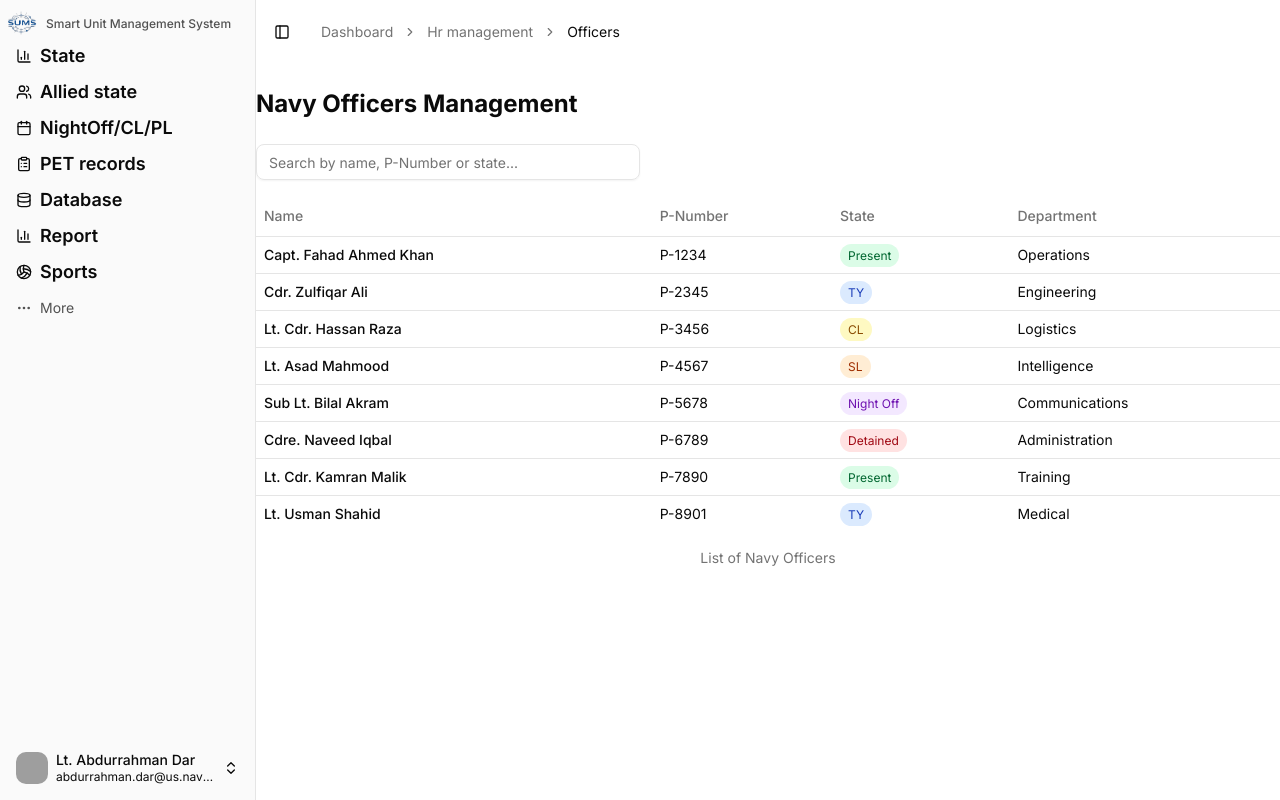
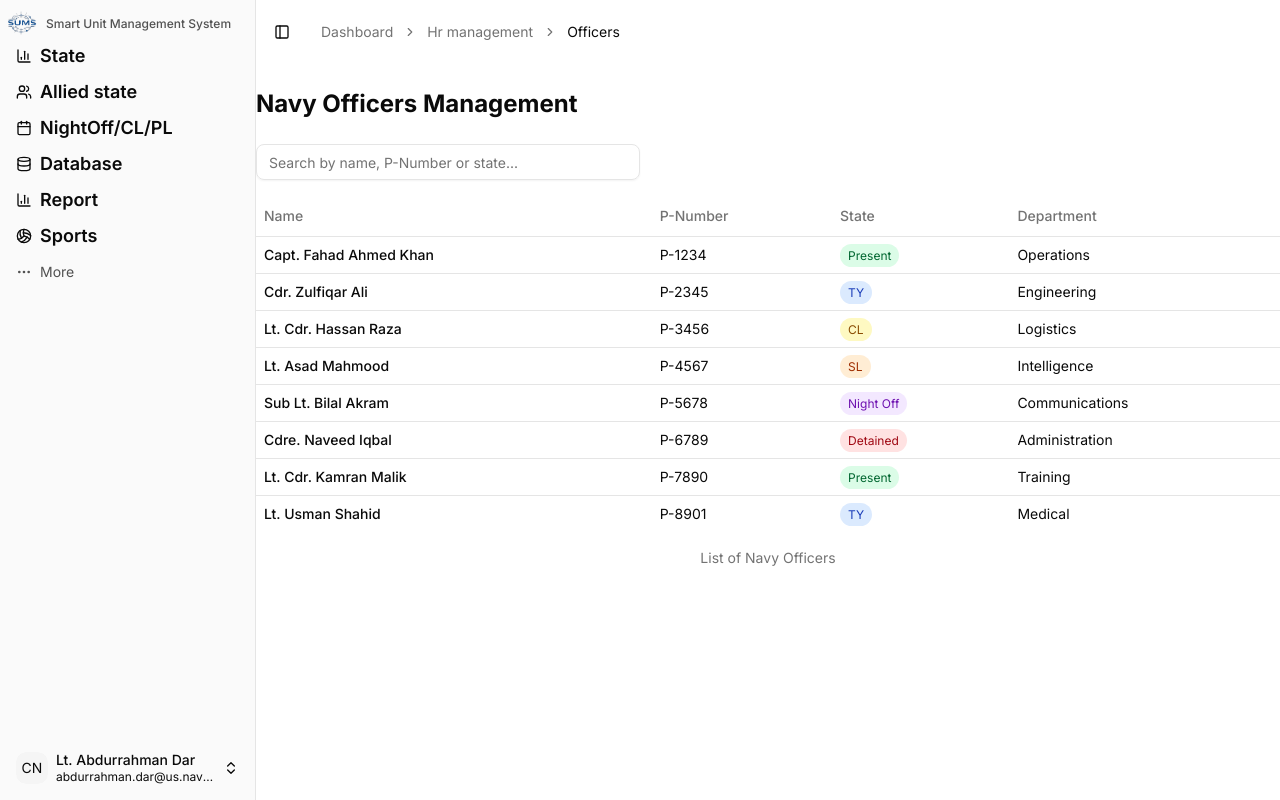
Before and after one commit to MoosaZK/smart-unit-management-system, a Next.js app: page /hr-management/officers in a window 1280 px wide. Built offline with nearby package versions, Linux system fonts and the light colour scheme; grey boxes are pictures that could not be loaded.

Commit message:
Refactor HR and maintenance layout files; remove "PET records" from HR management sidebar, and update project names and URLs in maintenance layout for improved clarity and organization.

```diff
--- a/src/app/hr-management/layout.js
+++ b/src/app/hr-management/layout.js
@@ -35,11 +35,6 @@ const hrManagementProjects = [
     icon: Calendar,
   },
   {
-    name: "PET records",
-    url: "#",
-    icon: ClipboardList,
-  },
-  {
     name: "Database",
     url: "/hr-management/database",
     icon: Database,
--- a/src/app/maintenance/layout.js
+++ b/src/app/maintenance/layout.js
@@ -12,29 +12,24 @@ import { Map, Frame, PieChart, BookOpen, AudioWaveform } from "lucide-react";
 
 const maintenanceProjects = [
   {
-    name: "Sum",
+    name: "Complain Management",
     url: "#",
     icon: Map,
   },
   {
-    name: "Complain Management & Logs",
+    name: "Project Management",
     url: "#",
     icon: Frame,
+  },
+  {
+    name: "Gunroom ",
+    url: "/maintenance/gunroom",
+    icon: BookOpen,
   },
   {
     name: "Unit",
     url: "#",
     icon: PieChart,
-  },
-  {
-    name: "Gunroom",
-    url: "/maintenance/gunroom",
-    icon: BookOpen,
-  },
-  {
-    name: "Barracks",
-    url: "#",
-    icon: AudioWaveform,
   },
 ];
 
```
